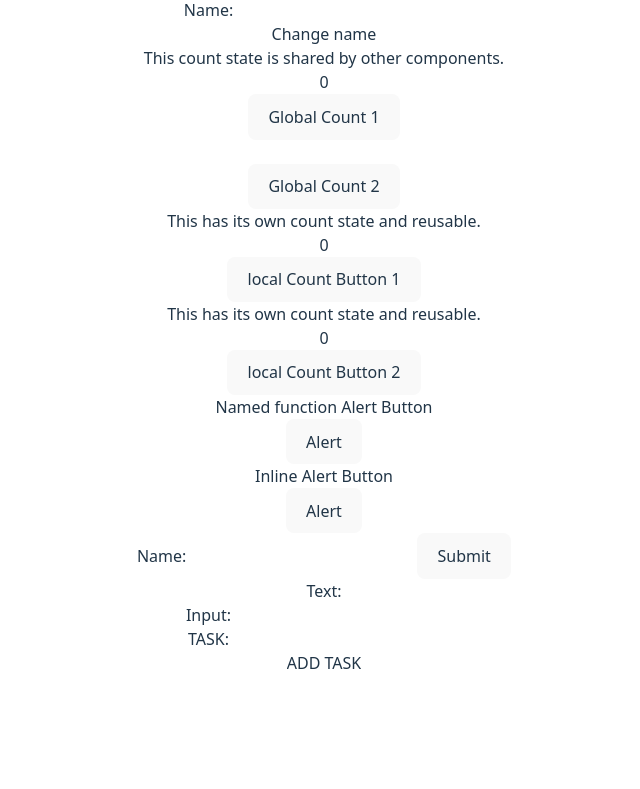
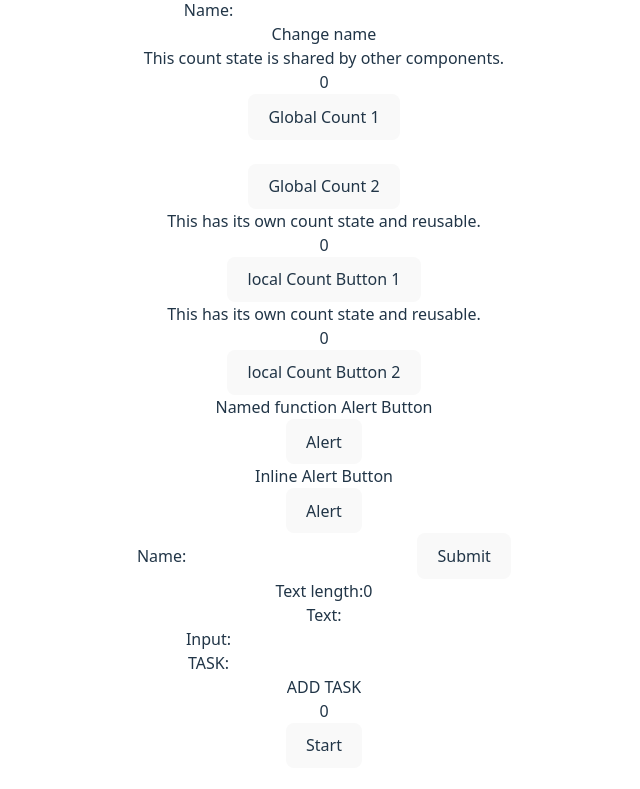
Before and after one commit to LordByron00/Web_Dev, a React (Vite) app in the folder React/learningReact/: page / in a window 1280 px wide. Shown: the part 349-1138 px from the top of the page, without its empty margins (316-956 px from the left). Before the commit the page ends 1056 px from the top, so only its background shows below. Built offline with nearby package versions, Linux system fonts and the light colour scheme.

Commit message:
Creating a simple timer using setInterval

```diff
--- a/React/learningReact/src/App.jsx
+++ b/React/learningReact/src/App.jsx
@@ -11,6 +11,7 @@ import AlertButton from './components/Learn/alertButton';
 import PreventForm from './components/Learn/PreventForm';
 import LiveInput from './components/Learn/LiveInput';
 import TodoApp from './components/Learn/simpleTodoApp';
+import Timer from './components/Learn/timer';
 
 function App() {
   const [count, setCount] = useState(0)
@@ -49,6 +50,7 @@ function App() {
       <PreventForm></PreventForm>
       <LiveInput></LiveInput>
       <TodoApp></TodoApp>
+      <Timer></Timer>
     </div>
     </>
   )
--- a/React/learningReact/src/components/Learn/LiveInput.jsx
+++ b/React/learningReact/src/components/Learn/LiveInput.jsx
@@ -9,6 +9,7 @@ const LiveInput = () => {
 
     return(
         <>
+        <p>Text length:{text.length}</p>
         <p>Text: {text}</p>
         <label htmlFor="text">Input:</label>
         <input type="text" value={text} onChange={handleChange} />
--- a/React/learningReact/src/components/Learn/simpleTodoApp.jsx
+++ b/React/learningReact/src/components/Learn/simpleTodoApp.jsx
@@ -23,6 +23,12 @@ const TodoApp = () => {
         setTask('');
     }
 
+    function handleEnter(e) {
+        if (e.key === 'Enter') {
+            addTask();
+        }
+    }
+
     return (
         <>
 
@@ -33,7 +39,7 @@ const TodoApp = () => {
         </ul>
 
         <span>TASK:</span>
-        <input type="text" name="task" id="task" value={task} onChange={e => setTask(e.target.value)} /> <br />
+        <input type="text" name="task" id="task" value={task} onChange={e => setTask(e.target.value)} onKeyDown={handleEnter} /> <br />
         <input type="button" value="ADD TASK" onClick={addTask}/>
 
         </>
--- /dev/null
+++ b/React/learningReact/src/components/Learn/timer.jsx
@@ -0,0 +1,39 @@
+import { useEffect, useState } from "react";
+
+const Timer = () => {
+    const [timer, setTimer] = useState(false);
+    const [time, setTime] = useState(0);
+
+    function handleTimer() {
+        setTimer((prev) => !prev);
+    }
+
+    function updateTime() {
+        setTime((prev) => prev + 1);
+    }
+
+
+    useEffect(() => {
+        let interval = null;
+
+        if (timer) {
+            interval = setInterval(updateTime, 1000)
+        } else {
+            clearInterval(interval)
+        }
+
+        return() => {
+            clearInterval(interval);
+        }
+    }, [timer]);
+
+
+    return(
+        <>
+        <p>{time}</p>
+        <button type="button" onClick={handleTimer}>{timer ? 'Stop' : 'Start'}</button>
+        </>
+    );
+}
+
+export default Timer;
```
